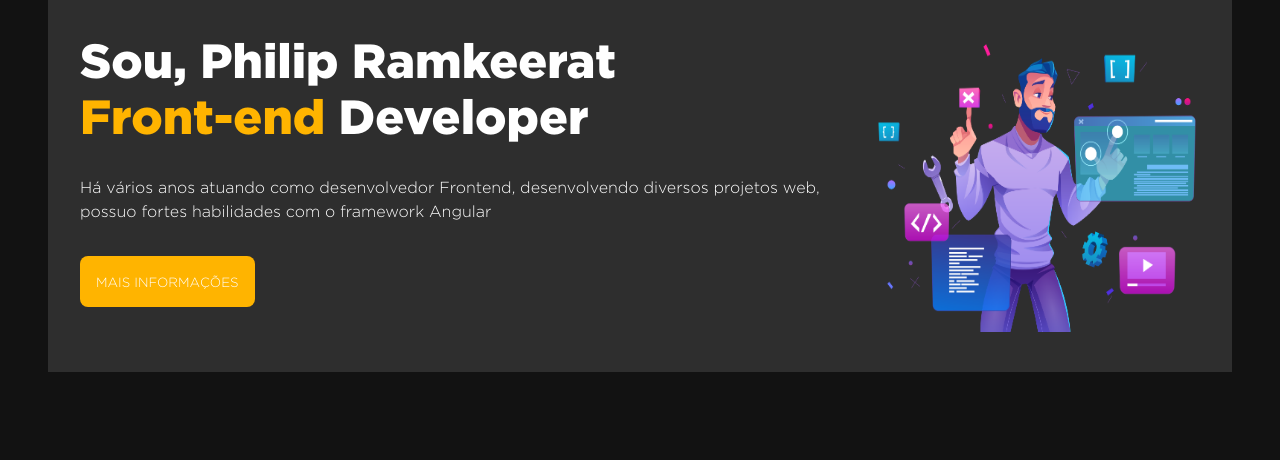
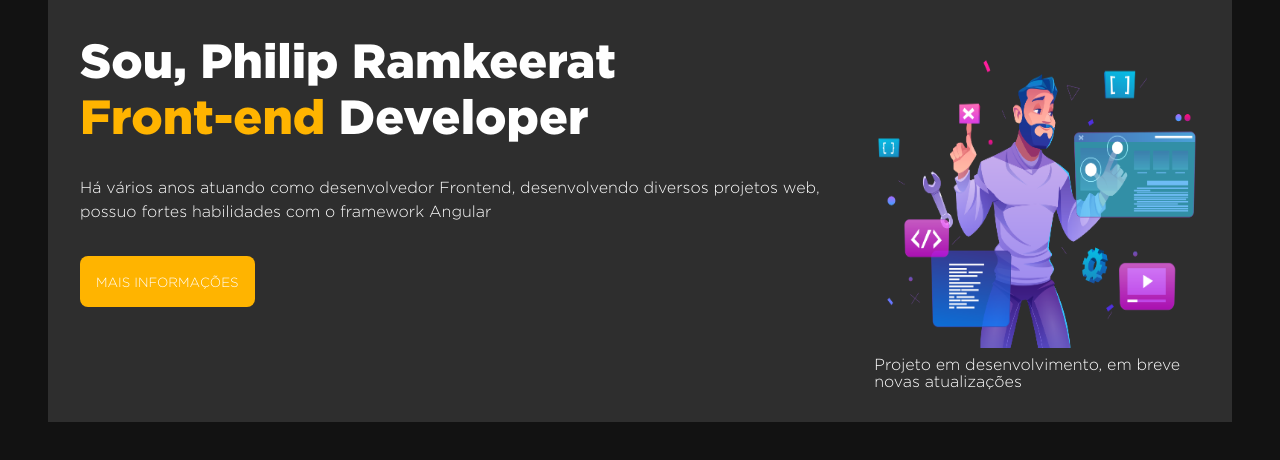
Before and after one commit to PhilipRamkeerat/oficial, an Angular app: page / in a window 1280 px wide. Shown: the top 460 px of the page. Built offline with nearby package versions, Linux system fonts and the light colour scheme.

Commit message:
feat: adjust image problem when not showing

```diff
--- a/src/app/app.component.html
+++ b/src/app/app.component.html
@@ -1,7 +1,8 @@
 <div class="develop">
   <header class="develop__header gothan-black">
     <div class="header-container-flex">
-    <div >
+      <!-- Left Item -->
+      <div>
         <div class="develop__header--informations">
           <p>Sou, Philip Ramkeerat</p>
           <p><span style="color: #FFB400;">Front-end</span> Developer</p>
@@ -12,15 +13,13 @@
           </p>
         </div>
         <div class="develop__header--more-info">
-        <button type="button" class="develop__header--more-info-btn"
-         (click)="log()">Mais Informações</button>
+          <button type="button" class="develop__header--more-info-btn" (click)="log()">Mais Informações</button>
         </div>
       </div>
-
-    <div style="width: 30%;">
-        <img class="imagem" src="/assets/images/web-development.png"
-        alt="Imagem de Perfil"
-        >
+      <!-- Right Item -->
+      <div class="container-imagem" >
+        <img class="imagem" src="assets/images/web-development.png" alt="Imagem de Perfil">
+        <p class="container-imagem--text">Projeto em desenvolvimento, em breve novas atualizações</p>
       </div>
     </div>
   </header>
--- a/src/app/app.component.scss
+++ b/src/app/app.component.scss
@@ -19,9 +19,8 @@
     display: flex;
     flex-direction: column;
 
-
     &--informations {
-      font-family: 'Gotham Black';
+      font-family: "Gotham Black";
       font-size: 48px;
       line-height: 3.5rem;
     }
@@ -29,7 +28,7 @@
     &--description {
       margin-top: 2rem;
       // font-family: 'Inter';
-      font-family: 'Gotham Light';
+      font-family: "Gotham Light";
       font-style: normal;
       font-weight: 400;
       font-size: 16px;
@@ -51,7 +50,7 @@
         height: 51px;
         text-transform: uppercase;
         color: $white;
-        font-family: 'Gotham Light';
+        font-family: "Gotham Light";
       }
     }
   }
@@ -62,7 +61,8 @@
 }
 
 .header-container-flex {
-  display: flex; justify-content: space-around;
+  display: flex;
+  justify-content: space-around;
 }
 
 .imagem {
@@ -70,13 +70,26 @@
   height: 300px;
 }
 
+.container-imagem {
+  margin-top: 1rem;
+  width: 30%;
+
+  &--text {
+    font-family: "Gotham Light";
+    font-size: 1rem;
+  }
+}
+
 @media only screen and (max-width: 800px) {
   .header-container-flex {
     flex-direction: column;
   }
   .imagem {
-     margin-top: 1rem;
-     width: 325.72px;
-     height: 300px;
+    margin-top: 1rem;
+    width: 325.72px;
+    height: 300px;
+  }
+  .container-imagem {
+    width: 100%;
   }
 }
--- a/src/app/app.component.ts
+++ b/src/app/app.component.ts
@@ -7,6 +7,6 @@ import { Component } from '@angular/core';
 })
 export class AppComponent {
   log() {
-    console.log('Log Called');
+   alert('Opa, oi !! Ainda estou implementando novas funcionalidades neste meu portfólio, obrigado por visitar, em breve teremos esse botão habilitado :)')
   }
 }
```
Also changed, not shown: 29 other files (tests, documents, lock files or other folders). Lines whose indentation alone changed are shown as unchanged.
